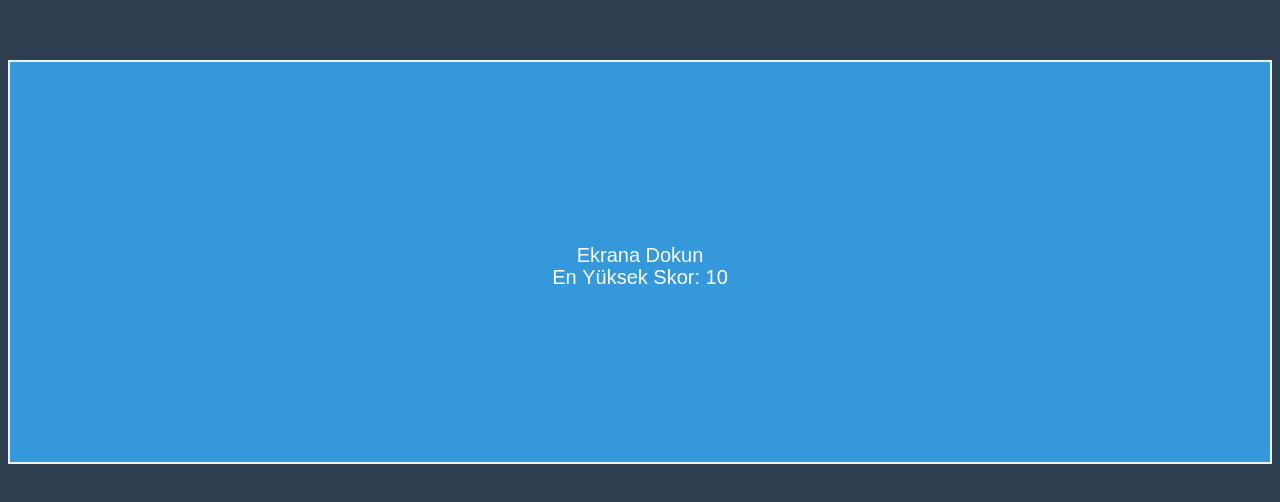
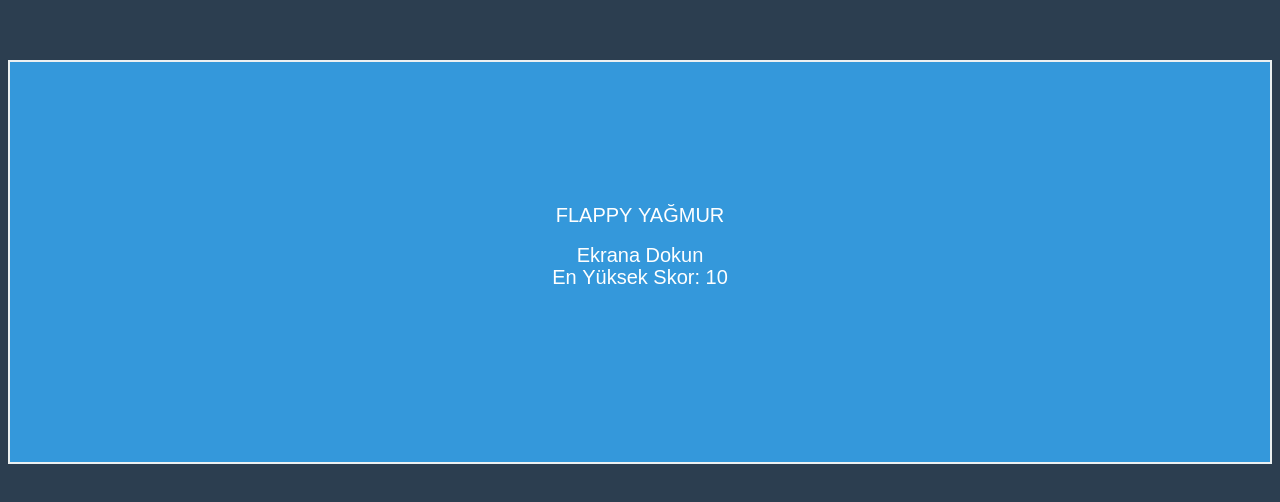
Before and after one commit to borrominik/flappy_yagmur, a plain HTML site: page index.html in a window 1280 px wide. Shown: the part 138-640 px from the top of the page. Drawn offline with Linux system fonts and the light colour scheme.

Commit message:
index.html

```diff
--- a/index.html
+++ b/index.html
@@ -274,8 +274,9 @@
         ctx.fillStyle = '#fff';
         ctx.font = '20px Arial';
         ctx.textAlign = 'center';
+	ctx.fillText('FLAPPY YAĞMUR', canvas.width/2, canvas.height/2 - 40);
         ctx.fillText('Ekrana Dokun', canvas.width/2, canvas.height/2);
-		ctx.fillText('En Yüksek Skor: 10', canvas.width/2, canvas.height/1.8);
+	ctx.fillText('En Yüksek Skor: 10', canvas.width/2, canvas.height/1.8);
     </script>
 </body>
 </html>
```
